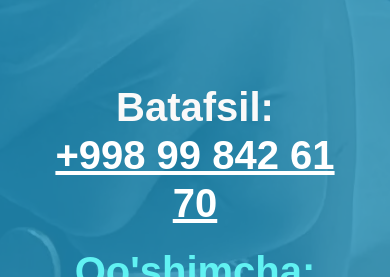
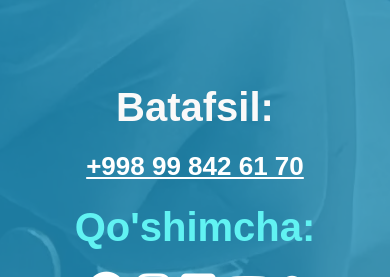
Before and after one commit to Muhammadyusuf-Latifov/azizjon_yusufjonov, a plain HTML site: page index.html in a window 390 px wide. Shown: the part 7642-7919 px from the top of the page. Drawn offline with nearby package versions, Linux system fonts and the light colour scheme.

Commit message:
add size

```diff
--- a/scss/_reception.scss
+++ b/scss/_reception.scss
@@ -111,7 +111,7 @@
           font-family: system-ui, -apple-system, BlinkMacSystemFont, "Segoe UI",
             Roboto, Oxygen, Ubuntu, Cantarell, "Open Sans", "Helvetica Neue",
             sans-serif;
-          font-size: 34px;
+          font-size: 28px;
           font-weight: 700;
         }
       }
--- a/scss/main.scss
+++ b/scss/main.scss
@@ -15,3 +15,9 @@
 @import "youTube";
 @import "reception";
 @import "footer";
+@media (max-width: 700px) {
+  .item__title a span {
+    font-size: 26px;
+    margin-top: 20px;
+  }
+}
```
Also changed, not shown: index.html (+1 -1 lines), css/main.min.css, 1 other file.
